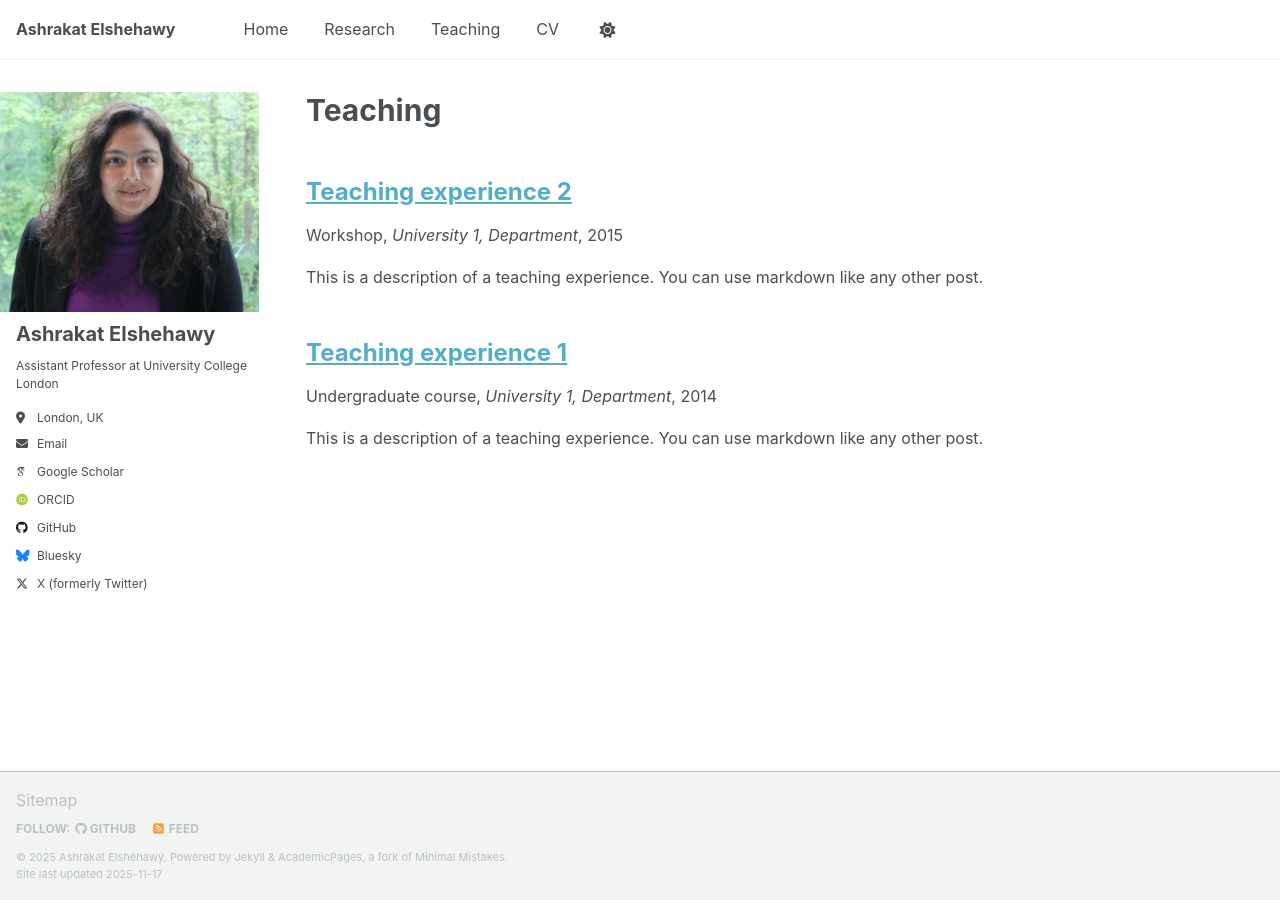
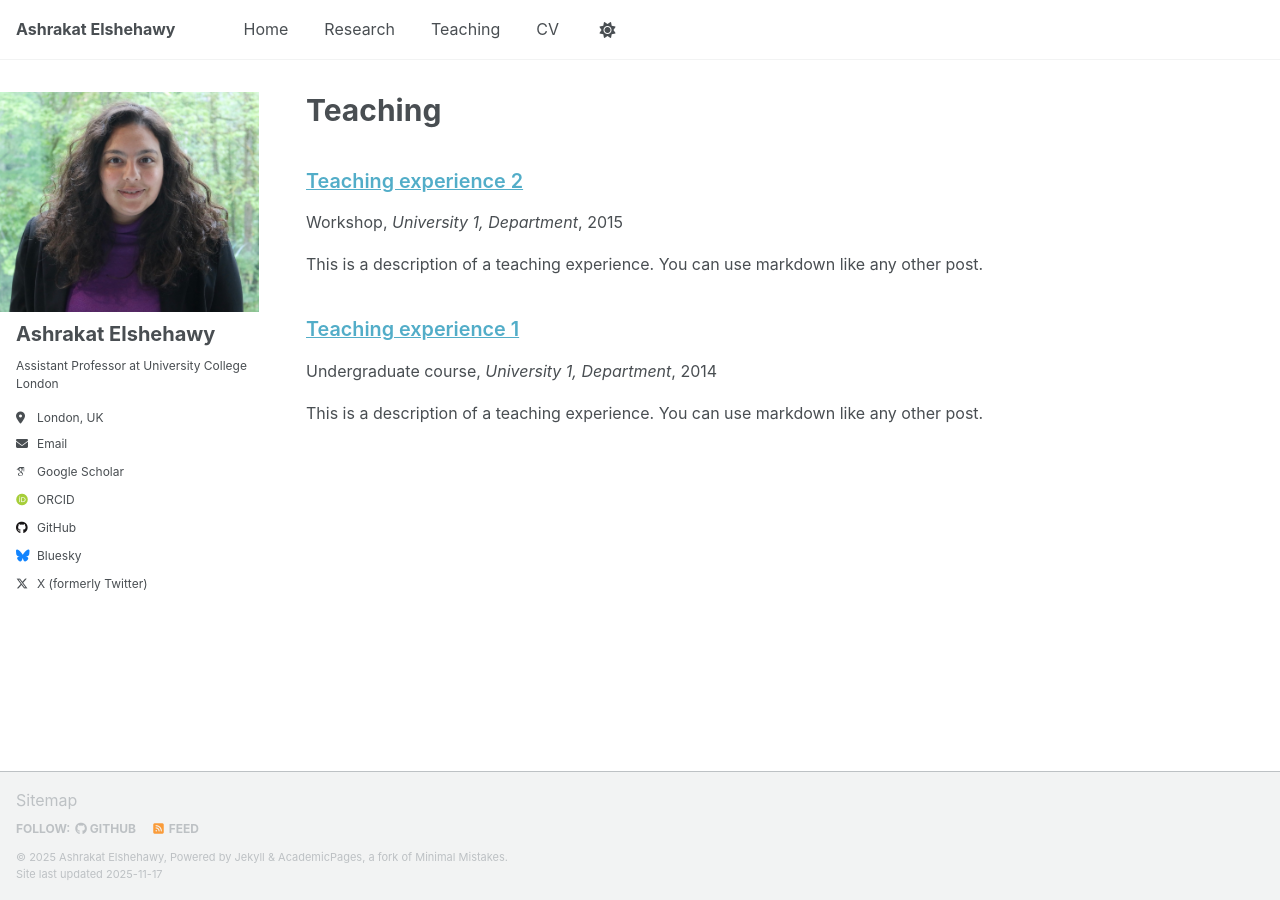
Before and after one commit to aelshehawy/aelshehawy.github.io, a Jekyll site: the page built from _pages/teaching.html, in a window 1280 px wide. Built offline with Jekyll 4.4.1, drawn with Linux system fonts in a browser that asks for light colours; some web fonts are replaced; a script that is not in the unit is left out.

Commit message:
smaller text

```diff
--- a/assets/css/main.scss
+++ b/assets/css/main.scss
@@ -119,3 +119,16 @@ li .pub-link {
 .masthead__menu-item--theme-toggle {
   display: none !important;
 }
+
+/* Make publication titles smaller */
+.archive__item-title {
+  font-size: 1.1rem !important;   /* You can adjust this */
+  line-height: 1.3 !important;
+  font-weight: 600 !important;    /* Optional: makes it look like your example */
+}
+
+/* Make the abstract text smaller too (optional) */
+.archive__item-excerpt {
+  font-size: 0.95rem !important;
+  line-height: 1.4 !important;
+}
```
